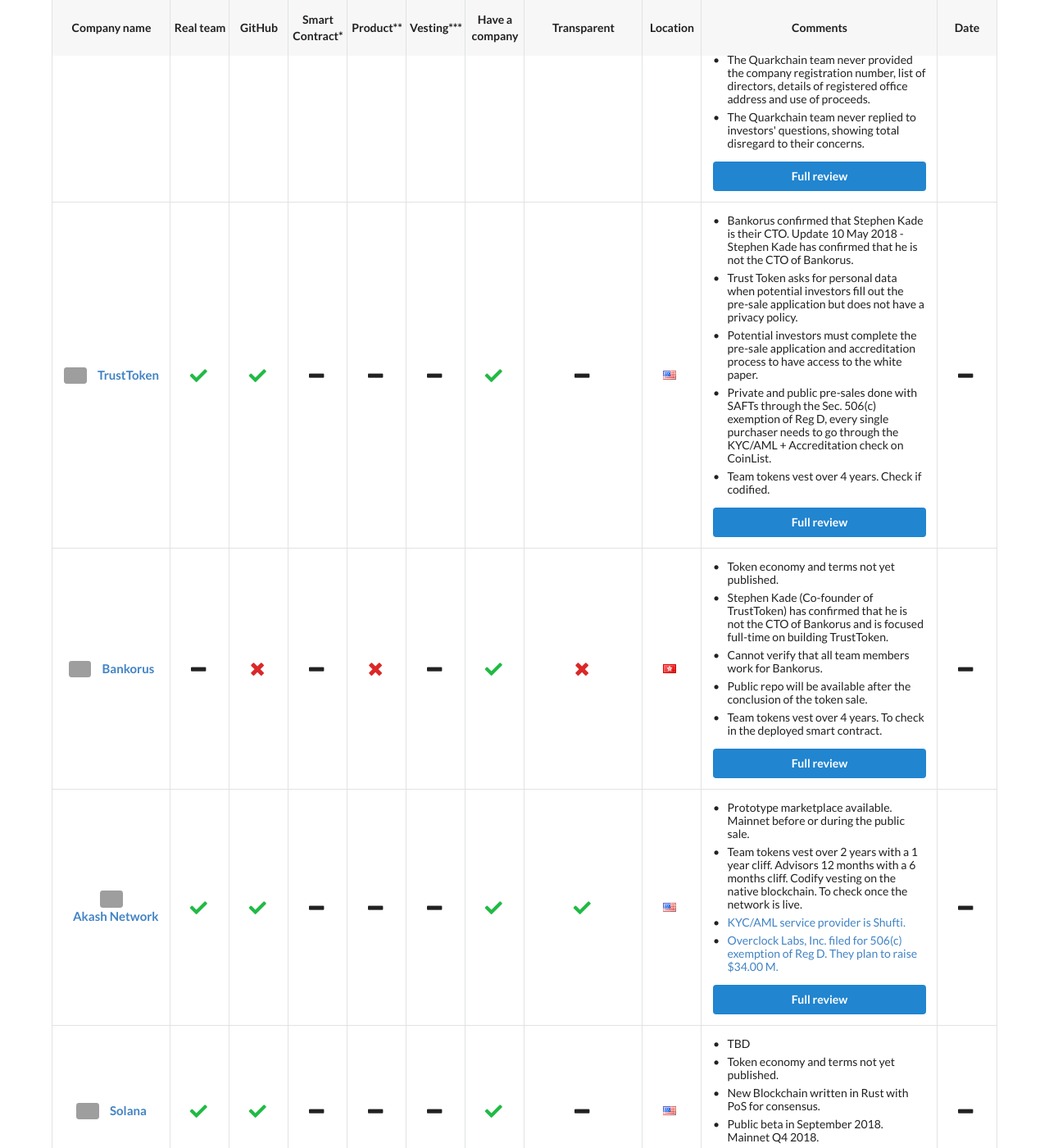
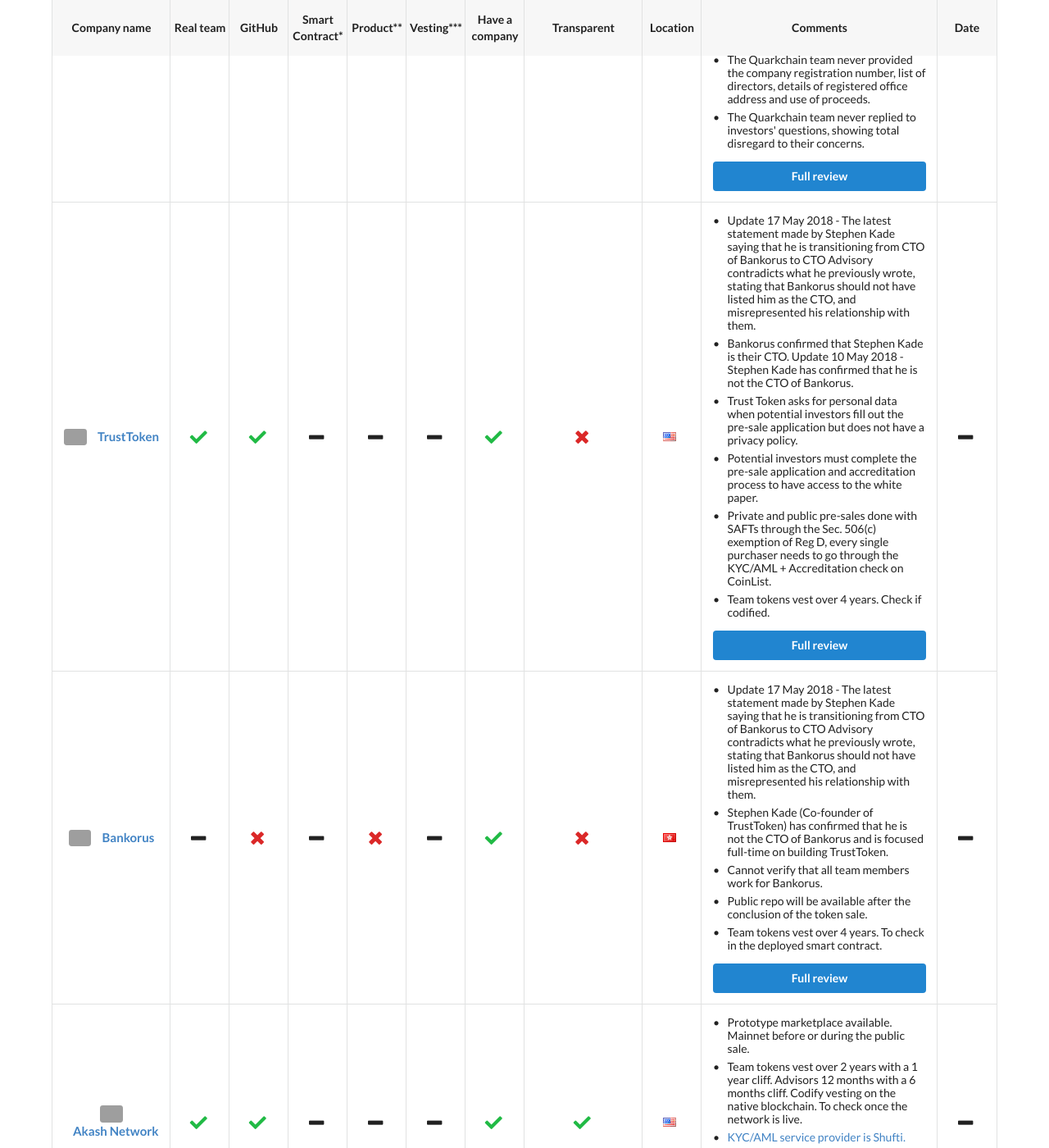
Before and after one commit to ico-check/ico-check, a Jekyll site: the page built from index.md, in a window 1280 px wide and 1400 px high, scrolled down 1100 px. Shown: the whole window at 82% size. Built offline with Jekyll 4.4.1, drawn with Linux system fonts in a browser that asks for light colours; nearby versions of some CDN libraries; grey boxes are pictures that could not be loaded.

Commit message:
Comment added for Bankorus and Trusttoken

```diff
--- a/_data/active-future-icos.yml
+++ b/_data/active-future-icos.yml
@@ -52,9 +52,10 @@
   product:
   min_vesting:
   have_company: true
-  transparent:
+  transparent: false
   location: United States
   comments:
+    - content: Update 17 May 2018 - The latest statement made by Stephen Kade saying that he is transitioning from CTO of Bankorus to CTO Advisory contradicts what he previously wrote, stating that Bankorus should not have listed him as the CTO, and misrepresented his relationship with them.
     - content: Bankorus confirmed that Stephen Kade is their CTO. Update 10 May 2018 - Stephen Kade has confirmed that he is not the CTO of Bankorus.
     - content: Trust Token asks for personal data when potential investors fill out the pre-sale application but does not have a privacy policy.
     - content: Potential investors must complete the pre-sale application and accreditation process to have access to the white paper.
@@ -77,7 +78,7 @@
   transparent: false
   location: Hong Kong
   comments:
-    - content: Token economy and terms not yet published.
+    - content: Update 17 May 2018 - The latest statement made by Stephen Kade saying that he is transitioning from CTO of Bankorus to CTO Advisory contradicts what he previously wrote, stating that Bankorus should not have listed him as the CTO, and misrepresented his relationship with them.
     - content: Stephen Kade (Co-founder of TrustToken) has confirmed that he is not the CTO of Bankorus and is focused full-time on building TrustToken.
     - content: Cannot verify that all team members work for Bankorus.
     - content: Public repo will be available after the conclusion of the token sale.
```
